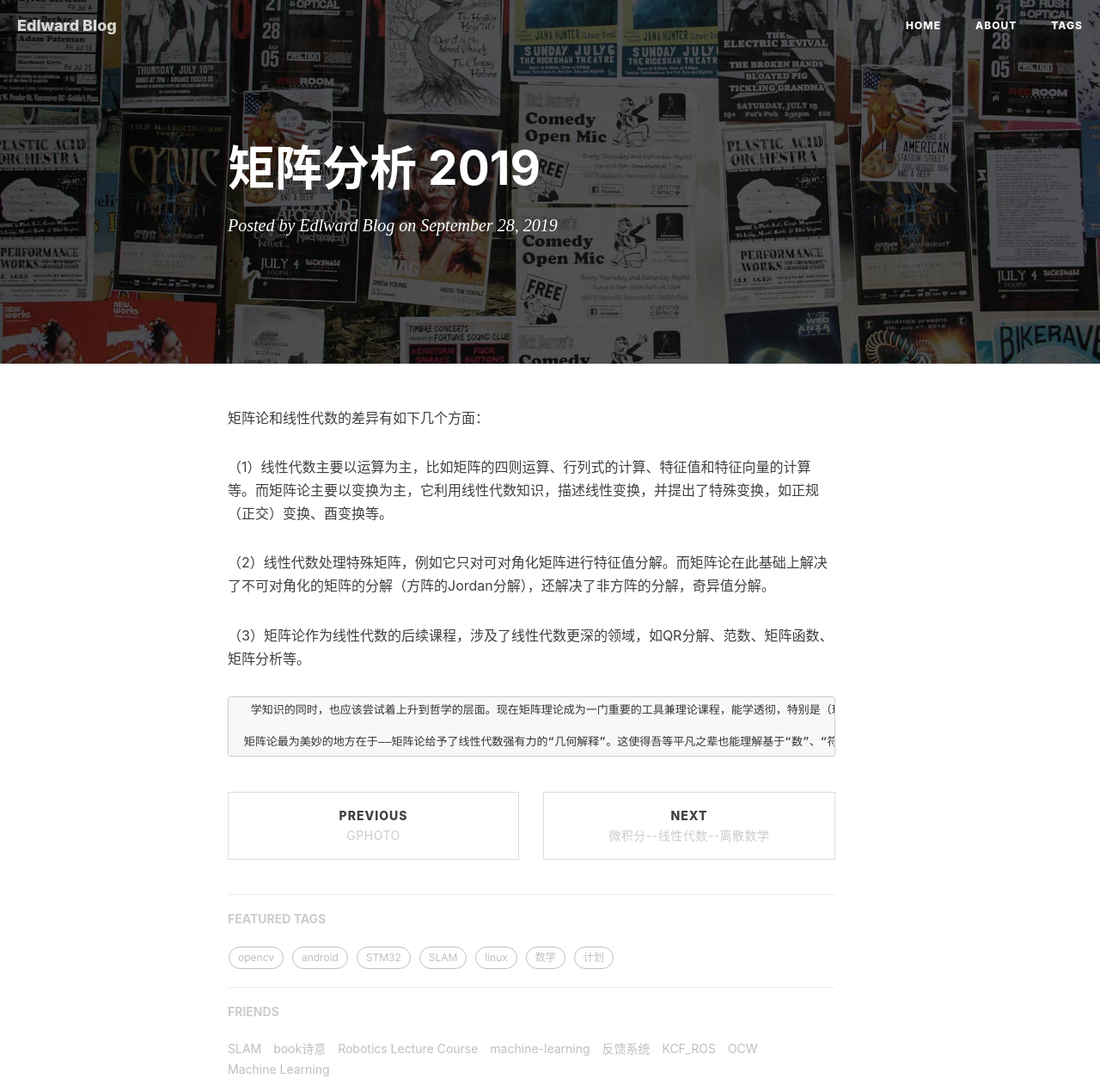
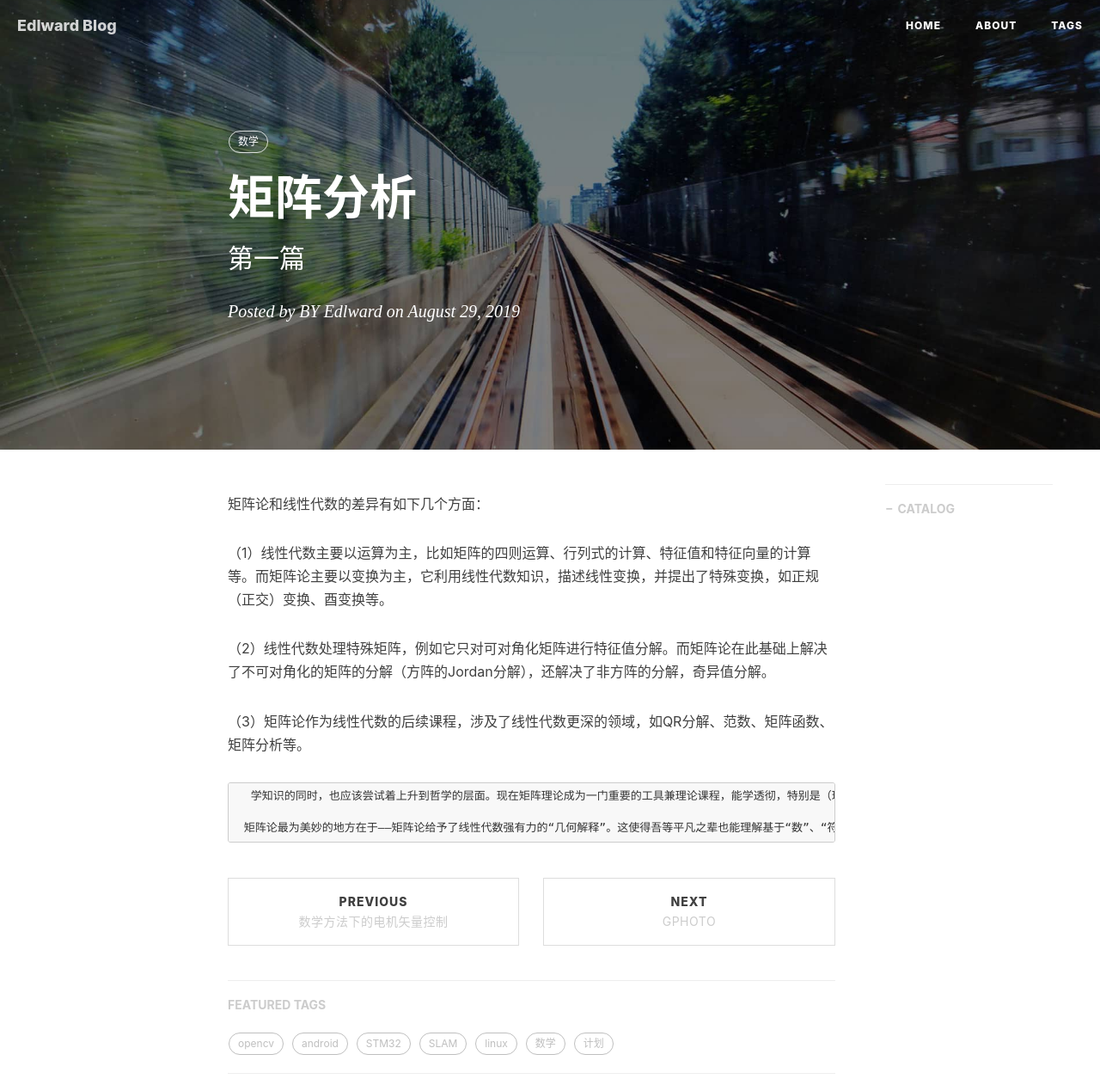
Before and after one commit to gary-robotics/dlward, a Jekyll site: the page built from _posts/2019-09-28-矩阵分析-2019.markdown, in a window 1280 px wide, cut to the strip 0-1262 px from the top of the page. Shown: the whole strip at 86% size. Built offline with Jekyll 4.4.1, drawn with Linux system fonts in a browser that asks for light colours; nearby versions of some CDN libraries; our own code applies the rules of GitHub Pages for plain Markdown files; comment, search, counter and statistics services are not loaded.

Commit message:
Update 2019-09-28-矩阵分析-2019.markdown

```diff
--- a/_posts/2019-09-28-矩阵分析-2019.markdown
+++ b/_posts/2019-09-28-矩阵分析-2019.markdown
@@ -1,3 +1,15 @@
+---
+layout:     post                    # 使用的布局（不需要改）
+title:      矩阵分析                # 标题
+subtitle:    第一篇                  #副标题
+date:       2019-08-29              # 时间
+author:     BY Edlward              # 作者
+header-img: img/post-bg-2015.jpg    #这篇文章标题背景图片
+catalog: true                       # 是否归档
+tags:                               #标签
+    - 数学
+---
+
 矩阵论和线性代数的差异有如下几个方面：
 
 （1）线性代数主要以运算为主，比如矩阵的四则运算、行列式的计算、特征值和特征向量的计算等。而矩阵论主要以变换为主，它利用线性代数知识，描述线性变换，并提出了特殊变换，如正规（正交）变换、酉变换等。
```
